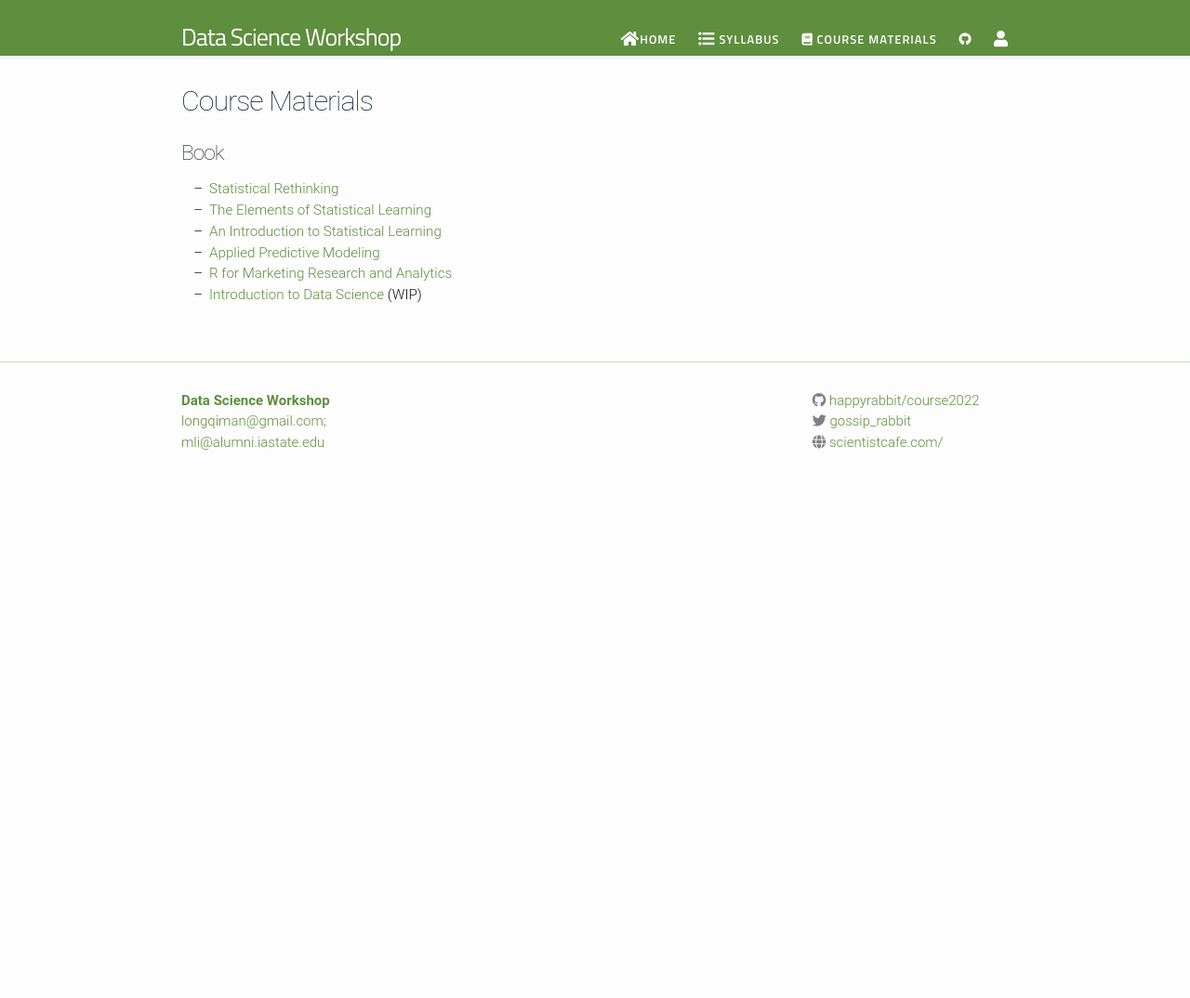
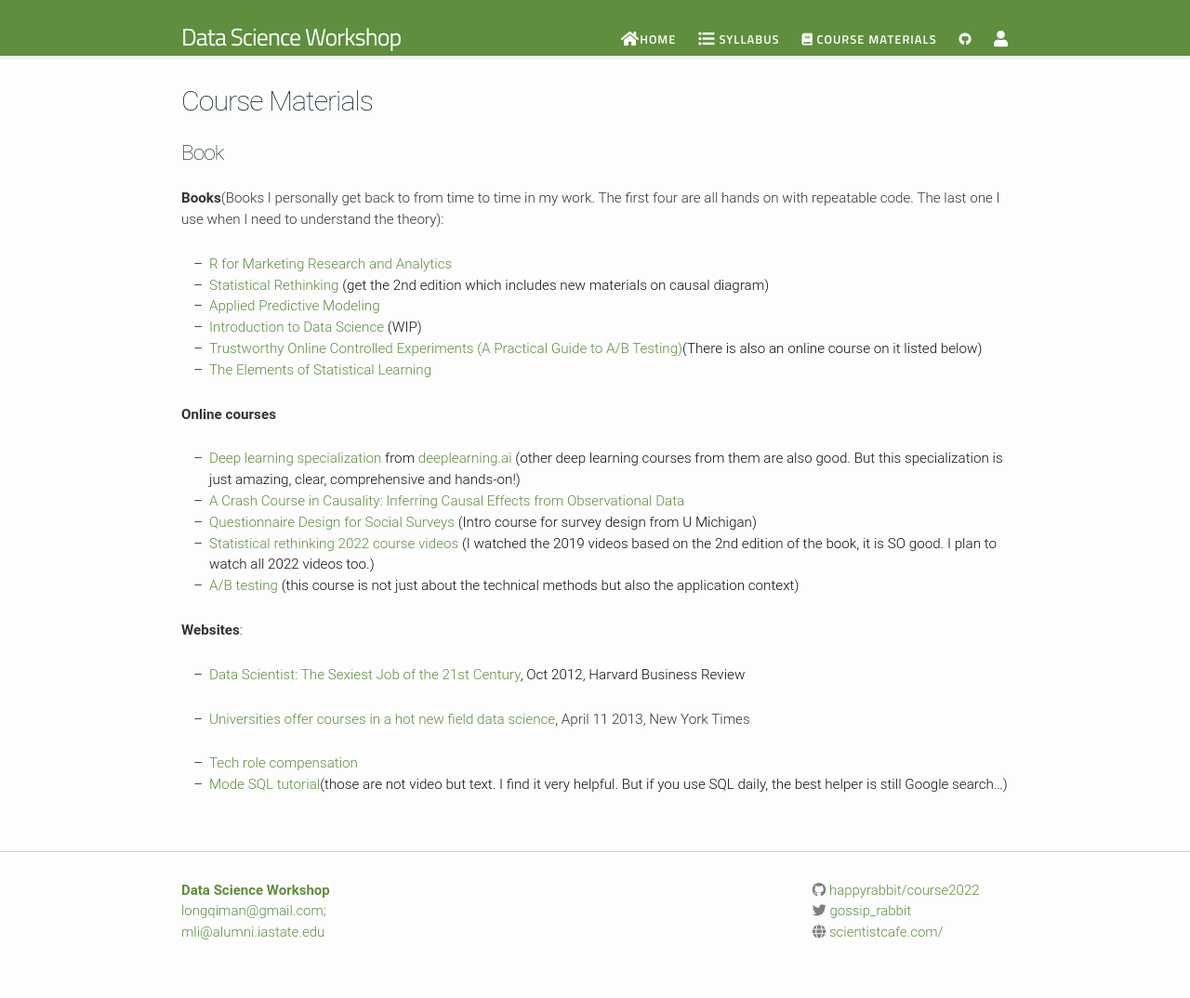
Before and after one commit to happyrabbit/course2022, a Jekyll site: the page built from course-materials.md, in a window 1280 px wide. Shown: the whole page at 93% size. Built offline with Jekyll 4.4.1, drawn with Linux system fonts in a browser that asks for light colours; nearby versions of some CDN libraries; before the commit the page ends 900 px from its top, so only the background shows below that.

Commit message:
materials

```diff
--- a/course-materials.md
+++ b/course-materials.md
@@ -10,9 +10,27 @@ permalink: /course-materials/
 
 # Book
 
-- [Statistical Rethinking](https://xcelab.net/rm/statistical-rethinking/)
+**Books**(Books I personally get back to from time to time in my work. The first four are all hands on with repeatable code. The last one I use when I need to understand the theory):
+
+- [R for Marketing Research and Analytics](http://r-marketing.r-forge.r-project.org/)
+- [Statistical Rethinking](https://xcelab.net/rm/statistical-rethinking/) (get the 2nd edition which includes new materials on causal diagram)
+- [Applied Predictive Modeling](http://appliedpredictivemodeling.com/)
+- [Introduction to Data Science](http://scientistcafe.com/IDS/) (WIP)
+- [Trustworthy Online Controlled Experiments (A Practical Guide to A/B Testing)](https://www.amazon.com/Trustworthy-Online-Controlled-Experiments-Practical/dp/1108724264)(There is also an online course on it listed below)
 - [The Elements of Statistical Learning](http://web.stanford.edu/~hastie/ElemStatLearn/)
-- [An Introduction to Statistical Learning](http://www-bcf.usc.edu/~gareth/ISL/)
-- [Applied Predictive Modeling](http://appliedpredictivemodeling.com)
-- [R for Marketing Research and Analytics](http://r-marketing.r-forge.r-project.org)
-- [Introduction to Data Science](http://scientistcafe.com/IDS/) (WIP)
+
+**Online courses**
+
+- [Deep learning specialization](https://www.deeplearning.ai/program/deep-learning-specialization/) from [deeplearning.ai](http://deeplearning.ai/) (other deep learning courses from them are also good. But this specialization is just amazing, clear, comprehensive and hands-on!)
+- [A Crash Course in Causality: Inferring Causal Effects from Observational Data](https://www.coursera.org/learn/crash-course-in-causality)
+- [Questionnaire Design for Social Surveys](https://www.coursera.org/learn/questionnaire-design/home/welcome) (Intro course for survey design from U Michigan)
+- [Statistical rethinking 2022 course videos](https://www.youtube.com/playlist?list=PLDcUM9US4XdMROZ57-OIRtIK0aOynbgZN) (I watched the 2019 videos based on the 2nd edition of the book, it is SO good. I plan to watch all 2022 videos too.)
+- [A/B testing](https://www.udacity.com/course/ab-testing--ud257) (this course is not just about the technical methods but also the application context)
+
+**Websites**:
+
+- [Data Scientist: The Sexiest Job of the 21st Century](https://hbr.org/2012/10/data-scientist-the-sexiest-job-of-the-21st-century), Oct 2012, Harvard Business Review
+-  [Universities offer courses in a hot new field data science](https://www.nytimes.com/2013/04/14/education/edlife/universities-offer-courses-in-a-hot-new-field-data-science.html), April 11 2013, New York Times
+
+- [Tech role compensation](https://www.levels.fyi/?compare=Google,Facebook,Salesforce&track=Software%20Engineer)
+- [Mode SQL tutorial](https://mode.com/sql-tutorial/)(those are not video but text. I find it very helpful. But if you use SQL daily, the best helper is still Google search…)
```
